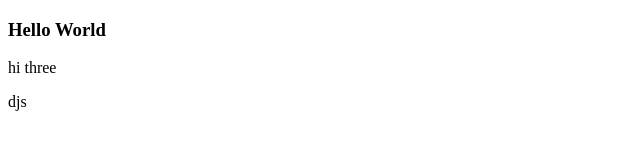
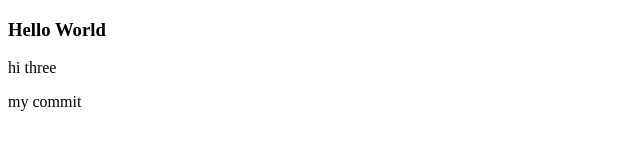
Before and after one commit to Rubayet-billah/Practice, a plain HTML site: page index.html in a window 1280 px wide. Shown: the full height of the page, 0-640 px from the left. Drawn offline with Linux system fonts and the light colour scheme.

Commit message:
auto publish 1676543453938

```diff
--- a/index.html
+++ b/index.html
@@ -16,7 +16,7 @@
 <div id="app">
     <h3>Hello World</h3>
     <p>hi three</p>
-djs
+my commit
 </div>
 
 
```
